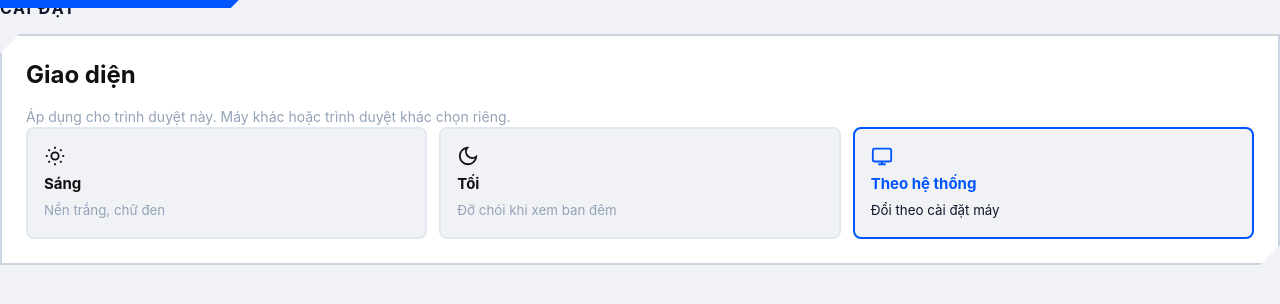
After one commit to 52Ducst25/BREEZELINK, a Python web app: template src/app/web/templates/settings.html in a window 1280 px wide. The commit adds this page. Shown: the top 304 px of the page. Run offline with Jinja, Linux system fonts and the light colour scheme; the template is opened without the code that fills it, so the values that code supplies are empty.

Commit message:
fix(web): het nhay khi cap nhat truc tiep, them giao dien toi va trang Cai dat
Sua goc cua ba loi cung mot nguyen nhan. Truoc day moi lan day WebSocket deu lam
`main.innerHTML = fresh.innerHTML`, tuc la PHA HUY va tao lai moi phan tu:

  1. Nhay: ds/animations/cards.css cho moi `.card-grid > .card` chay `card-enter`
     (mo 0 -> 1, truot len 20px), nen animation vao-trang chay lai vai giay mot
     lan theo nhip node gui so lieu.
  2. Trang thai gap/mo cua <details> bien mat theo phan tu cu.
  3. Chu dang go do trong form bi xoa.

acMorph di song song hai cay va chi sua cho khac. Thuc te chi vai nut van ban
chua nhiet do bi cham toi. Kem theo giu luon vi tri cuon, o dang focus, vung boi
den va noi dung canvas - moi thu do neu di tiep duong cu lai can them mot ban va.
Xoa acDetailsState va phan nho scrollY vi chung tro nen thua.

Ngoai ra:
- them muc Cai dat vao thanh menu, chuyen giao dien Sang/Toi/Theo he thong.
  Ghi de o tang token NGU NGHIA cua bo thiet ke chu khong sua tung thanh phan,
  nen moi trang viet sau nay tu dong theo. Script dat data-theme noi tuyen trong
  <head> de khong loe nen trang truoc khi chuyen toi.
  Route dung require_web_user chu khong phai require_sysadmin: chon sang hay toi
  la so thich ca nhan, khong phai quyen.
- bo loc `field` cho o nhap cau hinh. Cot `configs` la kieu `real` (4 byte) nen
  0.2 doc ra thanh 0.20000000298023224, va chuoi do KHONG nam tren luoi
  step="0.01" - trinh duyet tu choi luu. Trang tu dien mot gia tri ma chinh no
  khong chap nhan; do duoc 3/7 o bi anh huong.
- ASSET_VERSION tinh tu bam noi dung app.css/app.js/favicon thay vi go tay. Hang
  so cu tung khien mot ban va deploy xong ma trinh duyet van chay ban cu 4 tieng.
- deploy.sh cho tunnel gan lai toi 60 giay truoc khi ket luan. Kiem ngay sau khi
  dung lai cloudflared gan nhu chac chan gap 502 va bao that bai cho mot lan
  deploy da thanh cong.

```diff
--- a/src/app/web/static/app.css
+++ b/src/app/web/static/app.css
@@ -17,6 +17,92 @@
  * deliberate edit to the vendored DS (dropped its Google Fonts @import)
  * and why.
  */
+
+/* ============================================================
+   BỘ CHỌN GIAO DIỆN (trang /web/settings)
+   ============================================================ */
+.ac-theme-picker {
+  display: grid;
+  grid-template-columns: repeat(auto-fit, minmax(180px, 1fr));
+  gap: var(--space-3);
+}
+.ac-theme-opt {
+  display: flex;
+  flex-direction: column;
+  align-items: flex-start;
+  gap: 6px;
+  padding: var(--space-4);
+  background: var(--bg-primary);
+  border: 2px solid var(--border-subtle);
+  border-radius: var(--radius-md, 8px);
+  color: var(--text-primary);
+  cursor: pointer;
+  text-align: left;
+  font: inherit;
+}
+.ac-theme-opt:hover { border-color: var(--border-default); }
+.ac-theme-opt svg { fill: none; stroke: currentColor; stroke-width: 2; }
+.ac-theme-opt b { font-size: 15px; }
+.ac-theme-opt small { color: var(--text-muted); }
+
+/* Viền dày + màu nhấn, KHÔNG chỉ tô nền: người mù màu vẫn phải phân biệt được
+   ô đang chọn, và độ dày viền là tín hiệu không phụ thuộc màu. */
+.ac-theme-opt[aria-checked="true"] {
+  border-color: var(--accent-primary);
+  color: var(--accent-primary);
+}
+.ac-theme-opt[aria-checked="true"] small { color: var(--text-secondary); }
+
+/* ============================================================
+   GIAO DIỆN TỐI
+
+   GHI ĐÈ Ở TẦNG TOKEN NGỮ NGHĨA, KHÔNG SỬA TỪNG THÀNH PHẦN. Bộ thiết kế
+   đã tách sẵn hai tầng: `foundation/colors.css` giữ màu thô, còn
+   `semantic/colors.css` gán chúng vào vai trò (--bg-primary, --text-muted,
+   --border-subtle...). Mọi thành phần — thẻ, nút, ô nhập, viên trạng thái —
+   đều chỉ đọc tầng ngữ nghĩa. Nên đảo mười mấy biến ở đây là cả giao diện
+   theo, kể cả những trang viết sau này.
+
+   Cách còn lại là thêm `html[data-theme="dark"] .card { ... }` cho từng
+   thành phần. Nó chạy được đúng một hôm: trang nào viết sau mà quên thêm
+   luật sẽ hiện ra một thẻ trắng loá giữa nền tối, và không có gì nhắc.
+
+   MÀU THƯƠNG HIỆU GIỮ NGUYÊN (xanh dương, cam, xanh lá, đỏ, hổ phách): chúng
+   mang ý nghĩa trạng thái nhiệt và trạng thái kết nối. Đổi chúng theo giao
+   diện là đổi luôn thứ người dùng đã học cách đọc.
+
+   `color-scheme` không phải cho đẹp: nó bảo trình duyệt vẽ thanh cuộn, ô
+   chọn ngày, và menu thả xuống bằng bảng màu tối. Thiếu nó thì các thứ đó
+   vẫn trắng và lộ ra ngay.
+   ============================================================ */
+html[data-theme="dark"] {
+  color-scheme: dark;
+
+  --bg-primary: #0f1115;      /* nền trang */
+  --bg-secondary: #171a21;    /* thẻ, bảng */
+  --bg-elevated: #1d212a;     /* hộp thoại, thứ nổi lên trên */
+  --bg-subtle: #14171d;
+  --bg-inverse: var(--color-white);
+
+  --text-primary: #e6e9ef;
+  --text-secondary: #c3c9d6;
+  --text-muted: #8b93a7;
+  --text-inverse: #0f1115;
+  --text-code: #9aa3b8;
+
+  --border-subtle: #232833;
+  --border-default: #2f3542;
+  --border-strong: #454d5e;
+
+  /* Nền tối cần màu nhấn sáng hơn một bậc: xanh #0055ff trên nền #0f1115 có
+     độ tương phản dưới 3:1, đọc chữ trắng trên nút đó rất mệt. */
+  --accent-primary: #3b82f6;
+  --accent-primary-hover: #60a5fa;
+
+  --overlay-light: rgba(23, 26, 33, 0.95);
+  --overlay-dark: rgba(0, 0, 0, 0.85);
+  --overlay-scrim: rgba(0, 0, 0, 0.7);
+}
 
 /* ============================================================
    THERMAL COLOUR MAPPING
--- a/src/app/web/static/app.js
+++ b/src/app/web/static/app.js
@@ -16,6 +16,173 @@
 // /api/v1/ws/live (not one per device), and cookie-authenticated — the
 // browser sends the httpOnly session cookie on the handshake automatically
 // (same-origin), no ?token= needed (see api/v1/ws_routes.py).
+
+// Vá DOM tại chỗ thay vì thay cả khối #main.
+//
+// TRƯỚC ĐÂY LÀ `main.innerHTML = fresh.innerHTML`, và nó đẻ ra ba lỗi mà mỗi
+// lỗi từng được vá riêng một lần:
+//
+//   1. NHÁY. ds/animations/cards.css cho mọi `.card-grid > .card` chạy
+//      `card-enter` (mờ 0 -> 1, trượt lên 20px). Thay DOM là huỷ và tạo lại
+//      từng thẻ, nên animation vào-trang chạy lại — cả bảng chớp một cái mỗi
+//      lần có số liệu mới, tức là vài giây một lần.
+//   2. Trạng thái gập/mở của <details> biến mất theo phần tử cũ.
+//   3. Chữ đang gõ dở trong form bị xoá.
+//
+// Ba cái cùng một gốc: PHÁ HUỶ PHẦN TỬ. Vá tại chỗ giải quyết cả ba, và kèm
+// theo giữ luôn vị trí cuộn, ô đang focus, vùng bôi đen và nội dung canvas —
+// mỗi thứ đó nếu đi tiếp đường cũ lại cần thêm một bản vá nữa.
+//
+// CÁCH LÀM: đi song song hai cây. Nút cùng loại và cùng tên thẻ thì đi sâu vào
+// trong và chỉ sửa chỗ khác; khác nhau mới thay nút đó. Trên trang này gần như
+// mọi thứ đều khớp, nên thực tế chỉ vài nút VĂN BẢN chứa nhiệt độ bị chạm tới,
+// và trình duyệt chỉ vẽ lại đúng chỗ đó.
+
+
+// Chọn giao diện sáng/tối (trang /web/settings).
+//
+// Việc ÁP DỤNG giao diện đã xong từ trước — base.html chạy một script nội tuyến
+// trong <head> để đặt data-theme trước lần vẽ đầu tiên. Ở đây chỉ lo phần đổi
+// lựa chọn: ghi vào localStorage, đặt lại thuộc tính, và đánh dấu nút đang chọn.
+//
+// GẮN LẠI SAU MỖI LẦN THAY #main. Trang cài đặt nằm trong #main, mà mỗi lần đẩy
+// WebSocket là cả khối đó bị thay mới — listener gắn vào nút cũ chết theo. Uỷ
+// quyền lên document thì chỉ gắn một lần và sống mãi.
+var acTheme = (function () {
+  var KEY = "ac_theme";
+
+  function saved() {
+    try { return localStorage.getItem(KEY) || "auto"; } catch (e) { return "auto"; }
+  }
+
+  function apply(choice) {
+    var effective = choice;
+    if (choice === "auto") {
+      effective = window.matchMedia("(prefers-color-scheme: dark)").matches ? "dark" : "light";
+    }
+    document.documentElement.setAttribute("data-theme", effective);
+    // Đánh dấu nút nào đang chọn — theo LỰA CHỌN chứ không theo giao diện đang
+    // hiện. Chọn "Theo hệ thống" lúc máy đang tối thì phải sáng ô "Theo hệ
+    // thống", không phải ô "Tối".
+    var opts = document.querySelectorAll(".ac-theme-opt");
+    for (var i = 0; i < opts.length; i++) {
+      opts[i].setAttribute("aria-checked",
+        opts[i].getAttribute("data-theme") === choice ? "true" : "false");
+    }
+  }
+
+  document.addEventListener("click", function (e) {
+    var btn = e.target.closest ? e.target.closest(".ac-theme-opt") : null;
+    if (!btn) return;
+    var choice = btn.getAttribute("data-theme");
+    try { localStorage.setItem(KEY, choice); } catch (err) {}
+    apply(choice);
+  });
+
+  // Máy đổi sáng/tối trong lúc trang đang mở (hẹn giờ ban đêm của hệ điều hành)
+  // thì trang phải theo — nhưng chỉ khi người dùng để "auto".
+  try {
+    window.matchMedia("(prefers-color-scheme: dark)").addEventListener("change", function () {
+      if (saved() === "auto") apply("auto");
+    });
+  } catch (e) {}
+
+  document.addEventListener("DOMContentLoaded", function () { apply(saved()); });
+  return { apply: apply, saved: saved };
+})();
+
+// Chặn việc làm mới trực tiếp ghi đè lên thứ người dùng đang gõ dở.
+//
+// VẤN ĐỀ: mỗi lần đẩy WebSocket đều làm `main.innerHTML = ...`. Trên trang khách
+// hàng có form Cấu hình thuật toán, nên đang sửa "Vùng trễ" mà node gửi số liệu
+// về là ô đó bị thay bằng giá trị cũ của máy chủ — chữ vừa gõ biến mất, không
+// báo gì. Node gửi mỗi vài giây nên gần như KHÔNG THỂ sửa xong một ô.
+//
+// DỪNG HẲN VIỆC LÀM MỚI, không cố khôi phục từng ô sau khi thay. Khôi phục nghe
+// có vẻ hay hơn nhưng nó trộn số của máy chủ với số người dùng đang gõ trong
+// cùng một form, và không ai nhìn vào biết ô nào thuộc bên nào. Trang đứng yên
+// vài chục giây trong lúc sửa là cái giá đúng.
+//
+// Bắt ở pha CAPTURE trên document: form được vẽ lại liên tục, nên gắn listener
+// vào từng ô là gắn vào những phần tử sắp bị vứt đi.
+var acFormGuard = (function () {
+  var dirty = false;
+  function touch(e) {
+    var t = e.target;
+    if (!t) return;
+    var tag = t.tagName;
+    if (tag === "INPUT" || tag === "TEXTAREA" || tag === "SELECT") dirty = true;
+  }
+  document.addEventListener("input", touch, true);
+  document.addEventListener("change", touch, true);
+  return {
+    isDirty: function () { return dirty; },
+    clear: function () { dirty = false; }
+  };
+})();
+
+var acMorph = (function () {
+  // Thuộc tính KHÔNG đồng bộ vì chúng là trạng thái của NGƯỜI DÙNG, không phải
+  // của máy chủ. `open` là cái quan trọng nhất: máy chủ luôn render nhóm
+  // toàn-ngoại-tuyến ở trạng thái mở, nên đồng bộ nó sẽ bung lại đúng cái nhóm
+  // mà người dùng vừa cố ý đóng.
+  var SKIP = { open: 1 };
+
+  function syncAttrs(from, to) {
+    var i, a;
+    for (i = to.attributes.length - 1; i >= 0; i--) {
+      a = to.attributes[i];
+      if (SKIP[a.name]) continue;
+      if (from.getAttribute(a.name) !== a.value) from.setAttribute(a.name, a.value);
+    }
+    // Duyệt NGƯỢC khi xoá: removeAttribute làm danh sách co lại ngay lập tức,
+    // nên duyệt xuôi sẽ nhảy cóc qua thuộc tính kế tiếp.
+    for (i = from.attributes.length - 1; i >= 0; i--) {
+      a = from.attributes[i];
+      if (SKIP[a.name]) continue;
+      if (!to.hasAttribute(a.name)) from.removeAttribute(a.name);
+    }
+  }
+
+  function same(a, b) {
+    return a.nodeType === b.nodeType && a.nodeName === b.nodeName;
+  }
+
+  function morph(from, to) {
+    if (from.nodeType === 3 || from.nodeType === 8) {   // văn bản / chú thích
+      if (from.nodeValue !== to.nodeValue) from.nodeValue = to.nodeValue;
+      return;
+    }
+    if (from.nodeType !== 1) return;
+    syncAttrs(from, to);
+
+    // KHÔNG đi vào trong ô nhập. Thuộc tính `value` chỉ là giá trị MẶC ĐỊNH;
+    // sau khi người dùng gõ, trình duyệt giữ giá trị thật ở thuộc tính JS chứ
+    // không ở HTML. Trên trang này ô nhập là cấu hình do người dùng sửa, không
+    // phải số liệu trực tiếp, nên máy chủ không có gì mới để nói về chúng.
+    var tag = from.nodeName;
+    if (tag === "INPUT" || tag === "TEXTAREA" || tag === "SELECT") return;
+
+    var a = from.firstChild, b = to.firstChild, nextA, nextB;
+    while (a || b) {
+      // Lấy nút kế TRƯỚC khi đụng vào cây, vì mọi thao tác dưới đây đều làm
+      // nextSibling của nút hiện tại đổi nghĩa.
+      if (!b) { nextA = a.nextSibling; from.removeChild(a); a = nextA; continue; }
+      if (!a) { nextB = b.nextSibling; from.appendChild(b); b = nextB; continue; }
+      nextA = a.nextSibling;
+      nextB = b.nextSibling;
+      if (same(a, b)) {
+        morph(a, b);
+      } else {
+        from.replaceChild(b, a);
+      }
+      a = nextA;
+      b = nextB;
+    }
+  }
+
+  return { apply: morph };
+})();
 
 (function () {
   // Rail collapse/expand (DESKTOP), persisted so base.html's inline <head>
@@ -74,6 +241,10 @@
   var MIN_GAP_MS = 5000;
 
   function swap(html) {
+    // KIỂM LẠI Ở ĐÂY, không chỉ ở refresh(). Một lần làm mới được hẹn giờ TRƯỚC
+    // khi người dùng chạm vào ô nhập vẫn sẽ nổ sau đúng MIN_GAP_MS — và nó xoá
+    // mất chữ vừa gõ. Đây là chốt cuối, ngay trước lệnh ghi đè.
+    if (acFormGuard.isDirty()) return;
     var doc = new DOMParser().parseFromString(html, "text/html");
     var fresh = doc.getElementById("main");
     if (!fresh) return;
@@ -86,7 +257,10 @@
     // replayed its intro on every push. Removed once, here, because the
     // entrance is a one-time page-load effect by definition.
     main.classList.remove("page-content-stagger");
-    main.innerHTML = fresh.innerHTML;
+    acMorph.apply(main, fresh);
+    // Nút chọn giao diện: máy chủ render chúng ở trạng thái chưa chọn vì nó
+    // không biết lựa chọn nằm trong localStorage của trình duyệt.
+    acTheme.apply(acTheme.saved());
     lastAt = Date.now();
   }
 
@@ -105,6 +279,9 @@
     // time to paint pixels nobody sees. Remember instead, and catch up once
     // on the way back.
     if (document.hidden) { missedWhileHidden = true; return; }
+    // Đang có chữ gõ dở trong một form: thà để trang cũ vài chục giây còn hơn
+    // xoá mất thứ người dùng vừa gõ. Mở lại ngay khi lưu xong.
+    if (acFormGuard.isDirty()) return;
     if (pending) return; // already scheduled -- this push folds into it
     var wait = Math.max(0, MIN_GAP_MS - (Date.now() - lastAt));
     pending = setTimeout(function () {
@@ -204,9 +381,10 @@
     var doc = new DOMParser().parseFromString(html, "text/html");
     var fresh = doc.getElementById("main");
     if (!fresh) return;
-    var y = window.scrollY; // keep the viewport where it was, not scrolled to top
+    // Vá tại chỗ nên trang không nhảy về đầu — không cần nhớ scrollY nữa.
     main.classList.remove("page-content-stagger");
-    main.innerHTML = fresh.innerHTML;
+    acMorph.apply(main, fresh);
+    acTheme.apply(acTheme.saved());
 
     // The header sits OUTSIDE #main, so a save that changes it (uploading or
     // removing your avatar) would leave the old picture in the top bar. The
@@ -217,8 +395,6 @@
     var head = document.querySelector(".header-actions");
     var freshHead = doc.querySelector(".header-actions");
     if (head && freshHead) head.innerHTML = freshHead.innerHTML;
-
-    window.scrollTo(0, y);
   }
 
   // In-app Yes/No box, styled like the toast — replaces the browser's native
@@ -285,6 +461,9 @@
           var err = url && url.searchParams.get("err");
           if (err) { toast(false, err); return; }
           toast(true, okMsg);
+          // Đã lưu xong: những gì trên màn hình giờ đúng bằng những gì máy chủ
+          // giữ, nên không còn gì để bảo vệ — mở lại luồng cập nhật trực tiếp.
+          acFormGuard.clear();
           if (mode === "refresh") {
             swapMain(text); // the response IS the fresh page
           } else if (mode === "redirect" && url) {
--- a/src/app/web/templates/base.html
+++ b/src/app/web/templates/base.html
@@ -27,6 +27,15 @@
   {# Anti-FOUC: apply the saved rail-collapsed state to <html> BEFORE first
      paint so reloading a page never flashes the wide rail then snaps narrow. #}
   <script>try{if(localStorage.getItem("ac_rail_collapsed")==="1"){document.documentElement.classList.add("rail-collapsed");}}catch(e){}</script>
+  {# Cùng lý do, cho giao diện sáng/tối. PHẢI nội tuyến trong <head> và PHẢI
+     chạy trước khi <body> được vẽ: đặt trong app.js (nằm cuối <body>) thì mỗi
+     lần tải trang sẽ loé lên nền trắng rồi mới chuyển tối — và đó là thứ khó
+     chịu nhất với người dùng đã cố ý chọn giao diện tối.
+
+     "auto" (mặc định) đi theo cài đặt của hệ điều hành. Ghi thẳng thuộc tính
+     data-theme thay vì để CSS đọc prefers-color-scheme, để một biến duy nhất
+     quyết định — CSS chỉ cần biết html[data-theme="dark"]. #}
+  <script>try{var t=localStorage.getItem("ac_theme")||"auto";if(t==="auto"){t=window.matchMedia("(prefers-color-scheme: dark)").matches?"dark":"light";}document.documentElement.setAttribute("data-theme",t);}catch(e){}</script>
 </head>
 <body class="{% if user %}has-rail{% endif %}">
 <a class="skip-link" href="#main">Bỏ qua, đến nội dung chính</a>
@@ -84,6 +93,14 @@
       </svg>
       <span class="ac-rail__label">Quản trị viên</span>
     </a>
+
+    <a class="ac-rail__item {% if nav == 'settings' %}is-active{% endif %}" href="/web/settings" title="Cài đặt">
+      <svg viewBox="0 0 24 24" width="20" height="20" class="ac-rail__ico" aria-hidden="true">
+        <circle cx="12" cy="12" r="3"/>
+        <path d="M19.4 15a1.65 1.65 0 0 0 .33 1.82l.06.06a2 2 0 1 1-2.83 2.83l-.06-.06a1.65 1.65 0 0 0-1.82-.33 1.65 1.65 0 0 0-1 1.51V21a2 2 0 0 1-4 0v-.09A1.65 1.65 0 0 0 9 19.4a1.65 1.65 0 0 0-1.82.33l-.06.06a2 2 0 1 1-2.83-2.83l.06-.06a1.65 1.65 0 0 0 .33-1.82 1.65 1.65 0 0 0-1.51-1H3a2 2 0 0 1 0-4h.09A1.65 1.65 0 0 0 4.6 9a1.65 1.65 0 0 0-.33-1.82l-.06-.06a2 2 0 1 1 2.83-2.83l.06.06a1.65 1.65 0 0 0 1.82.33H9a1.65 1.65 0 0 0 1-1.51V3a2 2 0 0 1 4 0v.09a1.65 1.65 0 0 0 1 1.51 1.65 1.65 0 0 0 1.82-.33l.06-.06a2 2 0 1 1 2.83 2.83l-.06.06a1.65 1.65 0 0 0-.33 1.82V9a1.65 1.65 0 0 0 1.51 1H21a2 2 0 0 1 0 4h-.09a1.65 1.65 0 0 0-1.51 1z"/>
+      </svg>
+      <span class="ac-rail__label">Cài đặt</span>
+    </a>
   </nav>
 
   <div class="ac-rail__foot">
--- /dev/null
+++ b/src/app/web/templates/settings.html
@@ -0,0 +1,53 @@
+{% extends "base.html" %}
+{% block title %}Cài đặt — BreezeLink{% endblock %}
+{% block content %}
+
+{# Tuỳ chọn HIỂN THỊ, không phải cấu hình hệ thống. Cấu hình thuật toán của mỗi
+   hộ nằm trong trang khách hàng — nó là số liệu vận hành và thuộc về hộ đó, còn
+   trang này chỉ là sở thích nhìn của người đang đăng nhập.
+
+   KHÔNG CÓ FORM VÀ KHÔNG GỌI MÁY CHỦ. Lựa chọn ghi vào localStorage của trình
+   duyệt, cùng chỗ với trạng thái gập/mở thanh bên. Đổi giao diện phải thấy ngay
+   lập tức; đi một vòng lên máy chủ rồi tải lại trang thì vừa chậm vừa nháy. #}
+
+<div class="ac-section-head">
+  <h2 class="ac-section-title">Cài đặt</h2>
+</div>
+
+<div class="card">
+  <h3 class="ac-form-group-title">Giao diện</h3>
+  <p class="ac-form-note" style="margin-top:0">
+    Áp dụng cho trình duyệt này. Máy khác hoặc trình duyệt khác chọn riêng.
+  </p>
+
+  <div class="ac-theme-picker" role="radiogroup" aria-label="Chọn giao diện">
+    {# data-theme là giá trị ghi vào localStorage; app.js đọc thuộc tính này chứ
+       không đọc chữ trên nút, để đổi nhãn tiếng Việt không làm hỏng chức năng. #}
+    <button class="ac-theme-opt" type="button" data-theme="light" role="radio" aria-checked="false">
+      <svg viewBox="0 0 24 24" width="22" height="22" aria-hidden="true">
+        <circle cx="12" cy="12" r="4"/>
+        <path d="M12 2v2M12 20v2M4.9 4.9l1.4 1.4M17.7 17.7l1.4 1.4M2 12h2M20 12h2M4.9 19.1l1.4-1.4M17.7 6.3l1.4-1.4"/>
+      </svg>
+      <b>Sáng</b>
+      <small>Nền trắng, chữ đen</small>
+    </button>
+
+    <button class="ac-theme-opt" type="button" data-theme="dark" role="radio" aria-checked="false">
+      <svg viewBox="0 0 24 24" width="22" height="22" aria-hidden="true">
+        <path d="M21 12.8A9 9 0 1 1 11.2 3a7 7 0 0 0 9.8 9.8z"/>
+      </svg>
+      <b>Tối</b>
+      <small>Đỡ chói khi xem ban đêm</small>
+    </button>
+
+    <button class="ac-theme-opt" type="button" data-theme="auto" role="radio" aria-checked="false">
+      <svg viewBox="0 0 24 24" width="22" height="22" aria-hidden="true">
+        <rect x="2" y="4" width="20" height="14" rx="2"/><path d="M8 21h8M12 18v3"/>
+      </svg>
+      <b>Theo hệ thống</b>
+      <small>Đổi theo cài đặt máy</small>
+    </button>
+  </div>
+</div>
+
+{% endblock %}
```
Also changed, not shown: src/app/web/admin_routes.py (+18 -1 lines), src/app/web/templates/customer_detail.html (+11 -11 lines), src/app/web/templates/dashboard.html (+12 -5 lines), src/app/web/templating.py (+78 -4 lines), src/app/web/static/favicon-180.png, src/app/web/static/favicon-32.png, src/app/web/static/favicon.ico, 2 other files.
